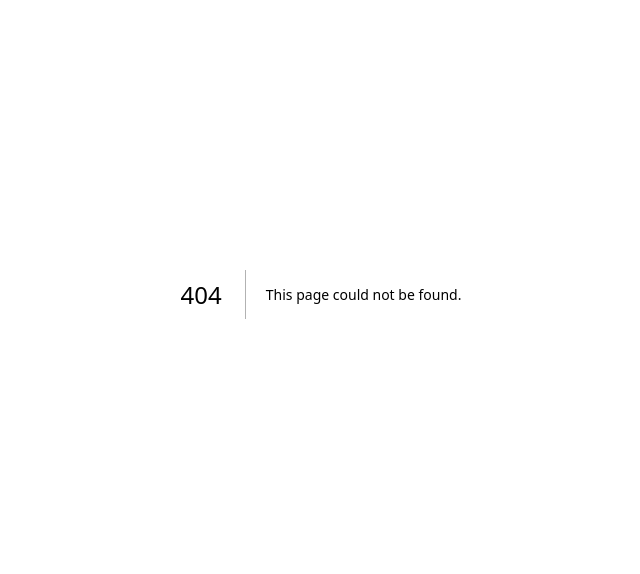
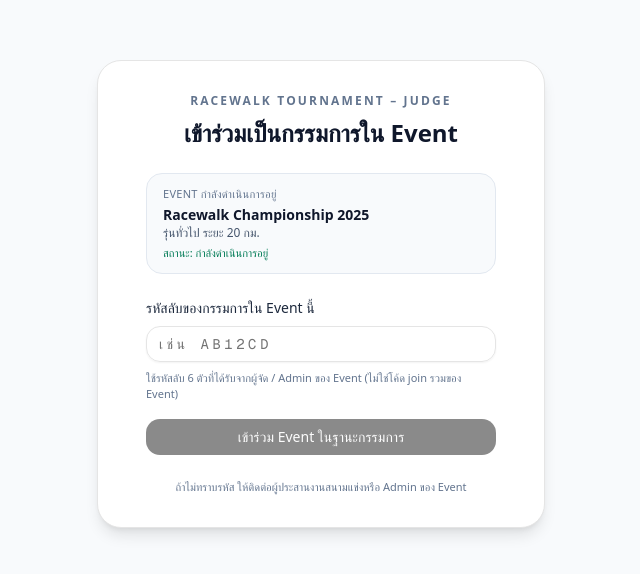
Before and after one commit to Solinex-Dev/racewalk-tournament, a Next.js app: page /judge/events/evt-001/join in a window 1280 px wide. Before the commit this address had no page. Shown: the part 106-680 px from the top of the page, without its empty margins (319-959 px from the left). Built offline with nearby package versions, Linux system fonts and the light colour scheme.

Commit message:
Enhance event management functionality: add event secret codes for judges in mock data; implement judge join page with form for entering secret codes; update event form to handle secret code generation and display.

```diff
--- a/app/admin/(pages)/events/[eventId]/page.tsx
+++ b/app/admin/(pages)/events/[eventId]/page.tsx
@@ -26,8 +26,16 @@ const MOCK_EVENT_BY_ID: Record<string, EventFormValues> = {
       { athlete_id: "ath-002", bib_no: "102" },
     ],
     judges: [
-      { judge_id: "jud-001", table_no: "1" },
-      { judge_id: "jud-002", table_no: "2" },
+      {
+        judge_id: "jud-001",
+        table_no: "1",
+        event_secret_code: "AB12CD",
+      },
+      {
+        judge_id: "jud-002",
+        table_no: "2",
+        event_secret_code: "EF34GH",
+      },
     ],
   },
   "evt-002": {
@@ -41,7 +49,13 @@ const MOCK_EVENT_BY_ID: Record<string, EventFormValues> = {
     max_athletes: "30",
     max_judges: "5",
     athletes: [{ athlete_id: "ath-003", bib_no: "201" }],
-    judges: [{ judge_id: "jud-003", table_no: "HEAD" }],
+    judges: [
+      {
+        judge_id: "jud-003",
+        table_no: "HEAD",
+        event_secret_code: "JK56LM",
+      },
+    ],
   },
 };
 
--- /dev/null
+++ b/app/judge/events/[eventId]/join/page.tsx
@@ -0,0 +1,31 @@
+import type { Metadata } from "next";
+import { JudgeJoinForm } from "@/components/judge/judge-join-form";
+
+export const metadata: Metadata = {
+  title: "เข้าร่วมเป็นกรรมการ – Racewalk Tournament",
+  description:
+    "หน้าให้กรรมการกรอกรหัสลับที่ได้รับจากผู้จัดการแข่งขัน เพื่อเข้าร่วม Event บน Racewalk Tournament.",
+};
+
+const MOCK_EVENT_INFO = {
+  "evt-001": {
+    id: "evt-001",
+    name: "Racewalk Championship 2025",
+    heat_name: "รุ่นทั่วไป ระยะ 20 กม.",
+    statusLabel: "กำลังดำเนินการอยู่",
+  },
+};
+
+type JudgeJoinPageProps = {
+  params: Promise<{
+    eventId: string;
+  }>;
+};
+
+export default async function JudgeJoinPage(props: JudgeJoinPageProps) {
+  const { eventId } = await props.params;
+  const event =
+    MOCK_EVENT_INFO[eventId as keyof typeof MOCK_EVENT_INFO] ?? null;
+
+  return <JudgeJoinForm eventId={eventId} event={event} />;
+}
--- a/components/events/event-form.tsx
+++ b/components/events/event-form.tsx
@@ -13,6 +13,7 @@ type AthleteEntry = {
 type JudgeEntry = {
   judge_id: string;
   table_no: string;
+  event_secret_code: string;
 };
 
 type EventFormProps = {
@@ -61,10 +62,42 @@ const MOCK_JUDGE_OPTIONS = [
   { id: "jud-003", name: "Head Judge" },
 ];
 
+const EVENT_SECRET_CODE_LENGTH = 6;
+const EVENT_SECRET_CODE_CHARS = "ABCDEFGHJKLMNPQRSTUVWXYZ23456789";
+
+function generateEventSecretCode() {
+  let code = "";
+  for (let i = 0; i < EVENT_SECRET_CODE_LENGTH; i += 1) {
+    const idx = Math.floor(Math.random() * EVENT_SECRET_CODE_CHARS.length);
+    code += EVENT_SECRET_CODE_CHARS[idx] ?? "X";
+  }
+  return code;
+}
+
 export function EventForm({ mode, defaultValues }: EventFormProps) {
-  const [form, setForm] = React.useState<EventFormValues>({
-    ...EMPTY_VALUES,
-    ...defaultValues,
+  const [form, setForm] = React.useState<EventFormValues>(() => {
+    const merged: EventFormValues = {
+      ...EMPTY_VALUES,
+      ...defaultValues,
+      athletes: defaultValues?.athletes ?? EMPTY_VALUES.athletes,
+      judges: (defaultValues?.judges as any) ?? EMPTY_VALUES.judges,
+    };
+
+    const judgesWithCode: JudgeEntry[] = (merged.judges ?? []).map(
+      (judge: any) => ({
+        judge_id: judge.judge_id ?? "",
+        table_no: judge.table_no ?? "",
+        event_secret_code:
+          judge.event_secret_code && typeof judge.event_secret_code === "string"
+            ? judge.event_secret_code
+            : generateEventSecretCode(),
+      }),
+    );
+
+    return {
+      ...merged,
+      judges: judgesWithCode,
+    };
   });
 
   const isEdit = mode === "edit";
@@ -225,11 +258,29 @@ export function EventForm({ mode, defaultValues }: EventFormProps) {
       ...prev,
       judges: [
         ...prev.judges,
-        ...toAdd.map((id) => ({ judge_id: id, table_no: "" })),
+        ...toAdd.map((id) => ({
+          judge_id: id,
+          table_no: "",
+          event_secret_code: generateEventSecretCode(),
+        })),
       ],
     }));
 
     setJudgePickerOpen(false);
+  };
+
+  const handleRegenerateJudgeSecret = (index: number) => {
+    setForm((prev) => ({
+      ...prev,
+      judges: prev.judges.map((j, i) =>
+        i === index
+          ? {
+              ...j,
+              event_secret_code: generateEventSecretCode(),
+            }
+          : j,
+      ),
+    }));
   };
 
   // TODO: เชื่อมต่อ submit กับ server action / API จริงภายหลัง
@@ -529,7 +580,11 @@ export function EventForm({ mode, defaultValues }: EventFormProps) {
                 เลือกกรรมการสำหรับ Event นี้
                 และกำหนด{" "}
                 <span className="font-medium">หมายเลขโต๊ะที่นั่งของกรรมการ</span>{" "}
-                แต่ละคน
+                และ{" "}
+                <span className="font-medium">
+                  รหัสลับของกรรมการใน Event (event secret code)
+                </span>{" "}
+                สำหรับใช้ยืนยันตัวตนในฝั่ง Judger
               </p>
             </div>
 
@@ -565,6 +620,9 @@ export function EventForm({ mode, defaultValues }: EventFormProps) {
                       <th className="px-3 py-2 text-left">#</th>
                       <th className="px-3 py-2 text-left">กรรมการ</th>
                       <th className="px-3 py-2 text-left">โต๊ะที่นั่ง</th>
+                      <th className="px-3 py-2 text-left">
+                        รหัสลับใน Event (6 ตัวอักษร)
+                      </th>
                       <th className="px-3 py-2 text-right">ลบ</th>
                     </tr>
                   </thead>
@@ -606,6 +664,22 @@ export function EventForm({ mode, defaultValues }: EventFormProps) {
                             }
                             placeholder="เช่น 1, 2, A, B"
                           />
+                        </td>
+                        <td className="px-3 py-2 align-middle">
+                          <div className="flex items-center gap-2">
+                            <span className="inline-flex items-center rounded-md border border-dashed border-slate-300 bg-slate-50 px-2 py-1 font-mono text-[11px] text-slate-800">
+                              {row.event_secret_code || "------"}
+                            </span>
+                            <Button
+                              type="button"
+                              variant="outline"
+                              size="sm"
+                              className="h-7 rounded-lg border-slate-200 px-2 text-[11px]"
+                              onClick={() => handleRegenerateJudgeSecret(index)}
+                            >
+                              รีเซ็ตโค้ด
+                            </Button>
+                          </div>
                         </td>
                         <td className="px-3 py-2 align-middle text-right">
                           <Button
--- /dev/null
+++ b/components/judge/judge-join-form.tsx
@@ -0,0 +1,113 @@
+"use client";
+
+import * as React from "react";
+import { useRouter } from "next/navigation";
+import { Button } from "@/components/ui/button";
+import { Card, CardContent } from "@/components/ui/card";
+import { Input } from "@/components/ui/input";
+
+type JudgeJoinFormProps = {
+  eventId: string;
+  event:
+    | {
+        id: string;
+        name: string;
+        heat_name: string;
+        statusLabel: string;
+      }
+    | null;
+};
+
+export function JudgeJoinForm({ eventId, event }: JudgeJoinFormProps) {
+  const router = useRouter();
+  const [code, setCode] = React.useState("");
+  const [submitting, setSubmitting] = React.useState(false);
+
+  const handleSubmit = (e: React.FormEvent) => {
+    e.preventDefault();
+    // TODO: ภายหลังเชื่อมต่อ API ตรวจสอบ event_secret_code ที่ถูกต้องสำหรับกรรมการแต่ละคน
+    setSubmitting(true);
+    setTimeout(() => {
+      setSubmitting(false);
+      if (!eventId) return;
+      // mock: ถ้ากรอกอะไรมาก็ให้ไปหน้า judge workspace
+      router.push(`/judge/events/${eventId}`);
+    }, 400);
+  };
+
+  return (
+    <div className="flex min-h-screen items-center justify-center bg-slate-50 px-4">
+      <Card className="w-full max-w-md rounded-3xl px-6 py-8 shadow-lg">
+        <CardContent className="space-y-6">
+          <div className="space-y-2 text-center">
+            <p className="text-xs font-semibold uppercase tracking-[0.18em] text-slate-500">
+              Racewalk Tournament – Judge
+            </p>
+            <h1 className="text-2xl font-semibold text-slate-900">
+              เข้าร่วมเป็นกรรมการใน Event
+            </h1>
+          </div>
+
+          <div className="rounded-2xl border border-slate-200 bg-slate-50 px-4 py-3 text-sm">
+            {event ? (
+              <>
+                <p className="text-[11px] font-medium uppercase tracking-wide text-slate-500">
+                  Event กำลังดำเนินการอยู่
+                </p>
+                <p className="mt-1 text-sm font-semibold text-slate-900">
+                  {event.name}
+                </p>
+                <p className="text-xs text-slate-600">{event.heat_name}</p>
+                <p className="mt-1 text-[11px] text-emerald-700">
+                  สถานะ: {event.statusLabel}
+                </p>
+              </>
+            ) : (
+              <p className="text-xs text-slate-600">
+                ไม่พบข้อมูล Event จากรหัสที่ระบุใน URL
+              </p>
+            )}
+          </div>
+
+          <form onSubmit={handleSubmit} className="space-y-4">
+            <div className="space-y-2">
+              <label
+                htmlFor="judge-code"
+                className="block text-sm font-medium text-slate-800"
+              >
+                รหัสลับของกรรมการใน Event นี้
+              </label>
+              <Input
+                id="judge-code"
+                type="text"
+                inputMode="text"
+                autoComplete="off"
+                value={code}
+                onChange={(e) => setCode(e.target.value.toUpperCase())}
+                placeholder="เช่น AB12CD"
+                maxLength={6}
+                className="w-full rounded-xl font-mono tracking-[0.25em] uppercase"
+              />
+              <p className="text-[11px] text-slate-500">
+                ใช้รหัสลับ 6 ตัวที่ได้รับจากผู้จัด / Admin ของ Event
+                (ไม่ใช่โค้ด join รวมของ Event)
+              </p>
+            </div>
+
+            <Button
+              type="submit"
+              disabled={submitting || code.trim().length !== 6 || !event}
+              className="w-full rounded-xl text-sm font-medium"
+            >
+              {submitting ? "กำลังตรวจสอบรหัส..." : "เข้าร่วม Event ในฐานะกรรมการ"}
+            </Button>
+          </form>
+
+          <p className="text-center text-[11px] text-slate-500">
+            ถ้าไม่ทราบรหัส ให้ติดต่อผู้ประสานงานสนามแข่งหรือ Admin ของ Event
+          </p>
+        </CardContent>
+      </Card>
+    </div>
+  );
+}
```
